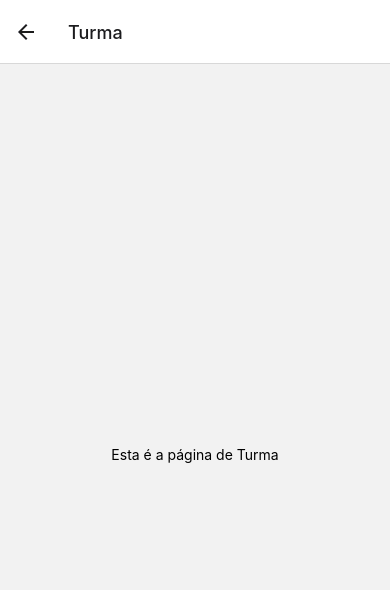
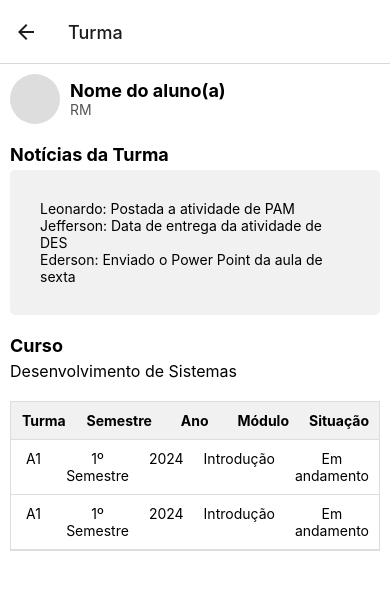
Before and after one commit to LucasMalone/Projeto-Bimestral-React-Native, a React Native app: screen /Turma in a window 390 px wide. Shown: the top 590 px of the page. Built offline with nearby package versions, Linux system fonts and the light colour scheme.

Commit message:
atualizacao18.06

```diff
--- a/src/screen/AluProf.js
+++ b/src/screen/AluProf.js
@@ -1,20 +1,110 @@
 import React from 'react';
-import { View, Text, StyleSheet } from 'react-native';
+import { View, Text, StyleSheet, ScrollView, FlatList } from 'react-native';
 
-const AluProf = () => {
+const dataAlunos = [
+  { key: '1', name: 'Guilherme Gomes', email: 'guilherme.silva2616@etec.sp.gov.br' },
+  { key: '2', name: 'Fernanda Santos', email: 'fernanda.santos@etec.sp.gov.br' },
+  { key: '3', name: 'Pedro Souza', email: 'pedro.souza@etec.sp.gov.br' },
+  { key: '4', name: 'Mariana Oliveira', email: 'mariana.oliveira@etec.sp.gov.br' },
+];
+
+const dataProfessores = [
+  { key: '1', name: 'Prof. Carlos Silva', email: 'carlos.silva@etec.sp.gov.br' },
+  { key: '2', name: 'Prof. Ana Paula', email: 'ana.paula@etec.sp.gov.br' },
+  { key: '3', name: 'Prof. Marcos Oliveira', email: 'marcos.oliveira@etec.sp.gov.br' },
+];
+
+const AlunosProfessoresScreen = () => {
+  const renderItem = ({ item }) => (
+    <View style={styles.item}>
+      <View style={styles.avatar}></View>
+      <View>
+        <Text style={styles.name}>{item.name}</Text>
+        <Text style={styles.email}>{item.email}</Text>
+      </View>
+    </View>
+  );
+
   return (
-    <View style={styles.container}>
-      <Text>Esta é a página de AluProf</Text>
-    </View>
+    <ScrollView style={styles.container}>
+      {/* <View style={styles.header}>
+        <Text style={styles.headerText}>Alunos e Professores</Text>
+      </View> */}
+
+      <View style={styles.section}>
+        <Text style={styles.sectionHeader}>Alunos da sua turma</Text>
+        <View style={styles.sectionContent}>
+          <FlatList
+            data={dataAlunos}
+            renderItem={renderItem}
+            keyExtractor={item => item.key}
+          />
+        </View>
+      </View>
+
+      <View style={styles.section}>
+        <Text style={styles.sectionHeader}>Professores da sua turma</Text>
+        <View style={styles.sectionContent}>
+          <FlatList
+            data={dataProfessores}
+            renderItem={renderItem}
+            keyExtractor={item => item.key}
+          />
+        </View>
+      </View>
+    </ScrollView>
   );
 };
 
 const styles = StyleSheet.create({
   container: {
     flex: 1,
-    justifyContent: 'center',
+    backgroundColor: '#fff',
+  },
+  header: {
+    backgroundColor: '#f8f8f8',
+    padding: 10,
+    borderBottomWidth: 1,
+    borderBottomColor: '#ddd',
+  },
+  headerText: {
+    fontSize: 24,
+    fontWeight: 'bold',
+    textAlign: 'center',
+  },
+  section: {
+    padding: 10,
+  },
+  sectionHeader: {
+    fontSize: 18,
+    fontWeight: 'bold',
+    marginBottom: 5,
+  },
+  sectionContent: {
+    backgroundColor: '#f1f1f1',
+    padding: 10,
+    borderRadius: 5,
+  },
+  item: {
+    flexDirection: 'row',
     alignItems: 'center',
+    marginBottom: 10,
+  },
+  avatar: {
+    width: 50,
+    height: 50,
+    borderRadius: 25,
+    backgroundColor: '#ddd',
+    marginRight: 10,
+  },
+  name: {
+    fontSize: 16,
+    fontWeight: 'bold',
+  },
+  email: {
+    fontSize: 14,
+    color: '#555',
   },
 });
 
-export default AluProf;
+export default AlunosProfessoresScreen;
--- a/src/screen/Turma.js
+++ b/src/screen/Turma.js
@@ -1,22 +1,140 @@
-// ReclamacoesSugest.js
+import React from 'react';
+import { View, Text, StyleSheet, ScrollView } from 'react-native';
 
-import React from 'react';
-import { View, Text, StyleSheet } from 'react-native';
+const TurmaScreen = () => {
+  return (
+    <ScrollView style={styles.container}>
+      <View style={styles.profile}>
+        <View style={styles.avatar}></View>
+        <View>
+          <Text style={styles.studentName}>Nome do aluno(a)</Text>
+          <Text style={styles.rm}>RM</Text>
+        </View>
+      </View>
 
-const Turma = () => {
-  return (
-    <View style={styles.container}>
-      <Text>Esta é a página de Turma</Text>
-    </View>
+      <View style={styles.newsSection}>
+        <Text style={styles.newsHeader}>Notícias da Turma</Text>
+        <View style={styles.newsItem}>
+          <Text>Leonardo: Postada a atividade de PAM</Text>
+          <Text>Jefferson: Data de entrega da atividade de DES</Text>
+          <Text>Ederson: Enviado o Power Point da aula de sexta</Text>
+        </View>
+      </View>
+
+      <View style={styles.courseSection}>
+        <Text style={styles.courseHeader}>Curso</Text>
+        <Text style={styles.courseName}>Desenvolvimento de Sistemas</Text>
+
+        {/* Mini tabela */}
+        <View style={styles.table}>
+          {/* Cabeçalho da tabela */}
+          <View style={styles.tableHeader}>
+            <Text style={styles.tableHeaderText}>Turma</Text>
+            <Text style={styles.tableHeaderText}>Semestre</Text>
+            <Text style={styles.tableHeaderText}>Ano</Text>
+            <Text style={styles.tableHeaderText}>Módulo</Text>
+            <Text style={styles.tableHeaderText}>Situação</Text>
+          </View>
+
+          {/* Linha de dados da tabela */}
+          <View style={styles.tableRow}>
+            <Text style={styles.tableCell}>A1</Text>
+            <Text style={styles.tableCell}>1º Semestre</Text>
+            <Text style={styles.tableCell}>2024</Text>
+            <Text style={styles.tableCell}>Introdução</Text>
+            <Text style={styles.tableCell}>Em andamento</Text>
+          </View>
+          <View style={styles.tableRow}>
+            <Text style={styles.tableCell}>A1</Text>
+            <Text style={styles.tableCell}>1º Semestre</Text>
+            <Text style={styles.tableCell}>2024</Text>
+            <Text style={styles.tableCell}>Introdução</Text>
+            <Text style={styles.tableCell}>Em andamento</Text>
+          </View>
+          {/* Adicione mais linhas de dados conforme necessário */}
+        </View>
+      </View>
+    </ScrollView>
   );
 };
 
 const styles = StyleSheet.create({
   container: {
     flex: 1,
-    justifyContent: 'center',
+    backgroundColor: '#fff',
+  },
+  profile: {
+    flexDirection: 'row',
     alignItems: 'center',
+    padding: 10,
+  },
+  avatar: {
+    width: 50,
+    height: 50,
+    borderRadius: 25,
+    backgroundColor: '#ddd',
+    marginRight: 10,
+  },
+  studentName: {
+    fontSize: 18,
+    fontWeight: 'bold',
+  },
+  rm: {
+    fontSize: 14,
+    color: '#555',
+  },
+  newsSection: {
+    padding: 10,
+  },
+  newsHeader: {
+    fontSize: 18,
+    fontWeight: 'bold',
+    marginBottom: 5,
+  },
+  newsItem: {
+    backgroundColor: '#f1f1f1',
+    padding: 30,
+    borderRadius: 5,
+  },
+  courseSection: {
+    padding: 10,
+  },
+  courseHeader: {
+    fontSize: 18,
+    fontWeight: 'bold',
+    marginBottom: 5,
+  },
+  courseName: {
+    fontSize: 16,
+    marginBottom: 10,
+  },
+  table: {
+    borderWidth: 1,
+    borderColor: '#ddd',
+    marginTop: 10,
+  },
+  tableHeader: {
+    flexDirection: 'row',
+    backgroundColor: '#f1f1f1',
+    borderBottomWidth: 1,
+    borderBottomColor: '#ddd',
+  },
+  tableHeaderText: {
+    flex: 1,
+    fontWeight: 'bold',
+    textAlign: 'center',
+    padding: 10,
+  },
+  tableRow: {
+    flexDirection: 'row',
+    borderBottomWidth: 1,
+    borderBottomColor: '#ddd',
+  },
+  tableCell: {
+    flex: 1,
+    textAlign: 'center',
+    padding: 10,
   },
 });
 
-export default Turma;
+export default TurmaScreen;
--- a/src/screen/Vagas.js
+++ b/src/screen/Vagas.js
@@ -1,20 +1,101 @@
 import React from 'react';
-import { View, Text, StyleSheet } from 'react-native';
+import { View, Text, StyleSheet, ScrollView, Image } from 'react-native';
 
-const Vagas = () => {
+const VagasScreen = () => {
   return (
-    <View style={styles.container}>
-      <Text>Esta é a página de Vagas</Text>
-    </View>
+    <ScrollView style={styles.container}>
+      <View style={styles.header}>
+        <Text style={styles.headerText}>Vagas de Emprego e Estágios</Text>
+      </View>
+      <View style={styles.jobCard}>
+        <View style={styles.profile}>
+          <View style={styles.avatar}></View>
+          <Text style={styles.jobTitle}>Vaga de Estágio</Text>
+        </View>
+        <View style={styles.jobDetails}>
+          <Text style={styles.jobText}>- Promoção de vendas.</Text>
+          <Text style={styles.sectionHeader}>CURSOS</Text>
+          <Text style={styles.jobText}>- Técnico em Administração;</Text>
+          <Text style={styles.jobText}>- Ensino Médio integrado a Administração.</Text>
+          <Text style={styles.sectionHeader}>ATIVIDADES</Text>
+          <Text style={styles.jobText}>- Sanar dúvidas dos clientes;</Text>
+          <Text style={styles.jobText}>- Prestar atendimento via WhatsApp e telefone.</Text>
+          <Text style={styles.sectionHeader}>REQUISITOS</Text>
+          <Text style={styles.jobText}>- Conclusão: No 1° semestre de 2025 até o 2° semestre de 2026.</Text>
+          <Text style={styles.sectionHeader}>BENEFÍCIOS</Text>
+          <Text style={styles.jobText}>- Bolsa Auxílio de R$ 1200.00 por mês;</Text>
+          <Text style={styles.jobText}>- Auxílio Transporte;</Text>
+          <Text style={styles.jobText}>- Possibilidade de Efetivação.</Text>
+          <Text style={styles.sectionHeader}>HORÁRIO E LOCAL DO ESTÁGIO</Text>
+          <Text style={styles.jobText}>- De segunda a sexta-feira, das 10h às 17h, com 1h de intervalo.</Text>
+          <Text style={styles.jobText}>- Vila Franca - São Bernardo do Campo - SP.</Text>
+          <Text style={styles.jobText}>Anote o código 290291 e ligue para (011) 3514-9300 ou escaneie o QR code do cartaz.</Text>
+        </View>
+        <Image
+          source={{ uri: 'https://encrypted-tbn0.gstatic.com/images?q=tbn:ANd9GcTitbpPlZxhBv9OEDhlDwl7AT8OrOSjYHbU-A&s' }}
+          style={styles.image}
+        />
+      </View>
+    </ScrollView>
   );
 };
 
 const styles = StyleSheet.create({
   container: {
     flex: 1,
-    justifyContent: 'center',
+    backgroundColor: '#fff',
+  },
+  header: {
+    backgroundColor: '#f8f8f8',
+    padding: 10,
+    borderBottomWidth: 1,
+    borderBottomColor: '#ddd',
+  },
+  headerText: {
+    fontSize: 24,
+    fontWeight: 'bold',
+    textAlign: 'center',
+  },
+  jobCard: {
+    margin: 10,
+    padding: 10,
+    backgroundColor: '#f1f1f1',
+    borderRadius: 5,
+  },
+  profile: {
+    flexDirection: 'row',
     alignItems: 'center',
+    marginBottom: 10,
+  },
+  avatar: {
+    width: 50,
+    height: 50,
+    borderRadius: 25,
+    backgroundColor: '#ddd',
+    marginRight: 10,
+  },
+  jobTitle: {
+    fontSize: 18,
+    fontWeight: 'bold',
+  },
+  jobDetails: {
+    marginBottom: 10,
+  },
+  jobText: {
+    fontSize: 14,
+    marginBottom: 5,
+  },
+  sectionHeader: {
+    fontSize: 16,
+    fontWeight: 'bold',
+    marginTop: 10,
+  },
+  image: {
+    width: '100%',
+    height: 150,
+    borderRadius: 5,
+    marginTop: 10,
   },
 });
 
-export default Vagas;
+export default VagasScreen;
```
